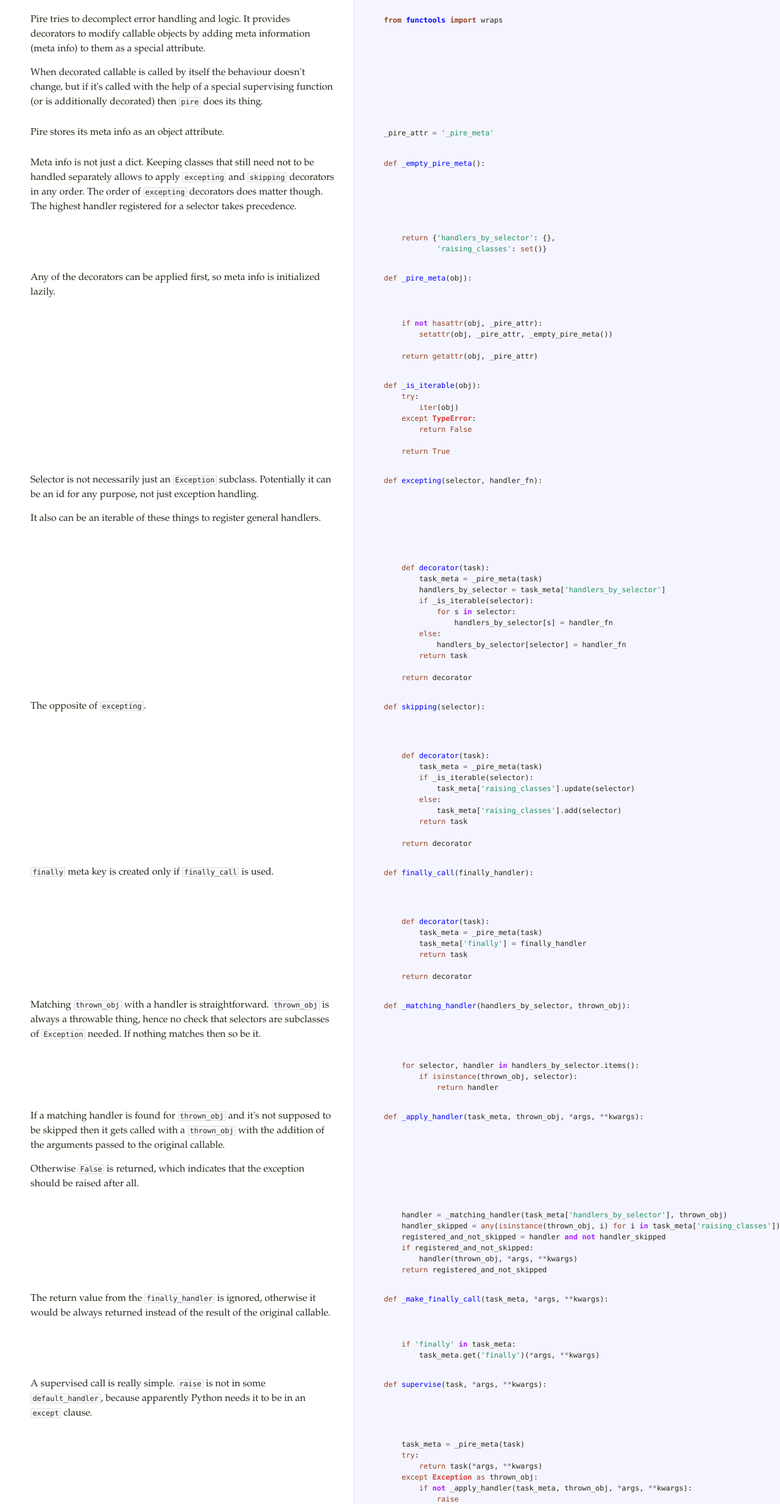
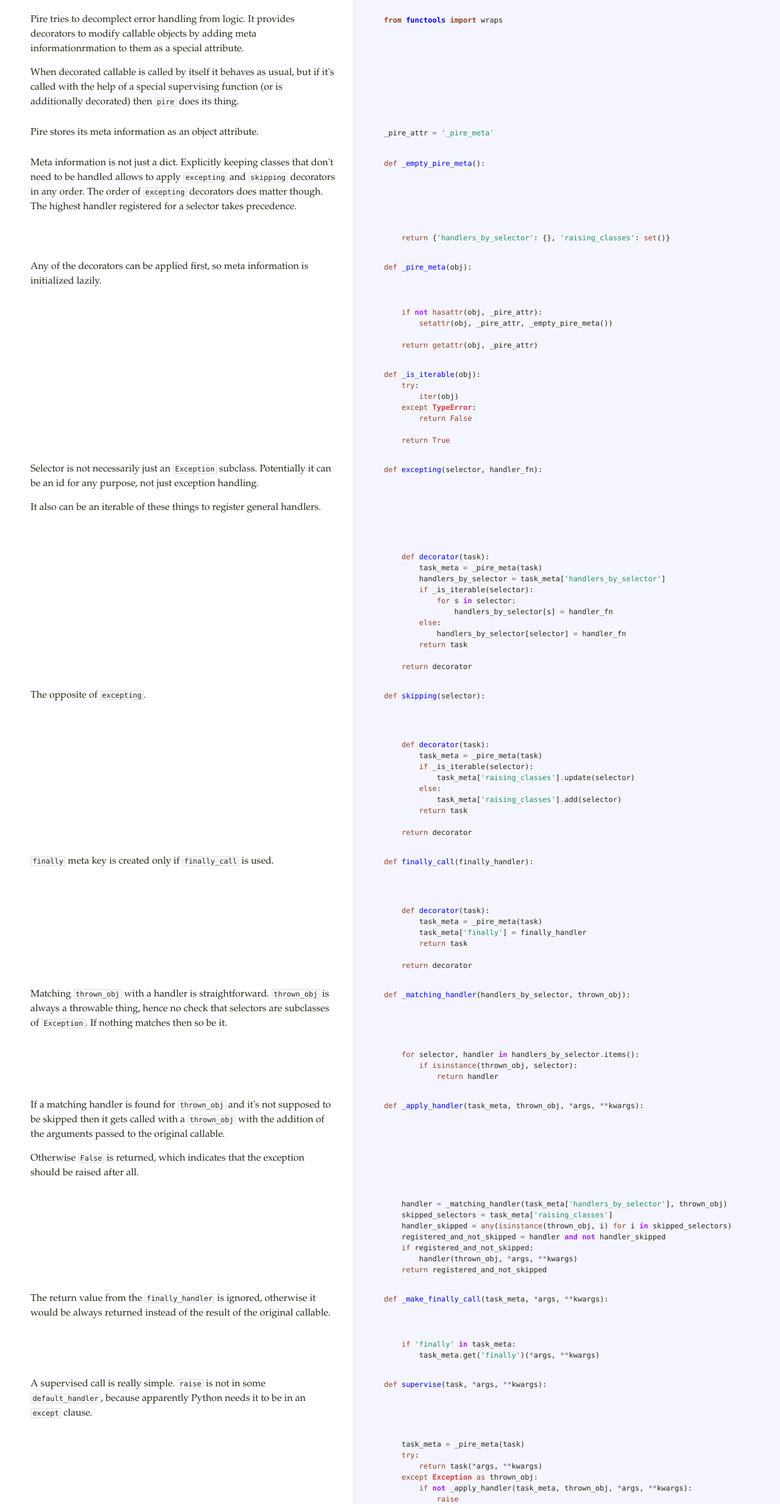
Before and after one commit to idmitrievsky/pire, a plain HTML site: page docs/index.html in a window 1280 px wide. Shown: the part 80-2546 px from the top of the page at 61% size. Drawn offline with Linux system fonts and the light colour scheme.

Commit message:
Regenerate the docs

```diff
--- a/docs/index.html
+++ b/docs/index.html
@@ -17,10 +17,10 @@
       <div class='octowrap'>
         <a class='octothorpe' href='#section-0'>#</a>
       </div>
-      <p>Pire tries to decomplect error handling and logic. It provides
-decorators to modify callable objects by adding meta information
-(meta info) to them as a special attribute.</p>
-<p>When decorated callable is called by itself the behaviour doesn't change,
+      <p>Pire tries to decomplect error handling from logic. It provides
+decorators to modify callable objects by adding meta informationrmation
+to them as a special attribute.</p>
+<p>When decorated callable is called by itself it behaves as usual,
 but if it's called with the help of a special supervising function
 (or is additionally decorated) then <code>pire</code> does its thing.</p>
     </div>
@@ -34,7 +34,7 @@ but if it's called with the help of a special supervising function
       <div class='octowrap'>
         <a class='octothorpe' href='#section-1'>#</a>
       </div>
-      <p>Pire stores its meta info as an object attribute.</p>
+      <p>Pire stores its meta information as an object attribute.</p>
     </div>
     <div class='code'>
       <div class="highlight"><pre><span class="n">_pire_attr</span> <span class="o">=</span> <span class="s1">&#39;_pire_meta&#39;</span></pre></div>
@@ -46,9 +46,9 @@ but if it's called with the help of a special supervising function
       <div class='octowrap'>
         <a class='octothorpe' href='#section-2'>#</a>
       </div>
-      <p>Meta info is not just a dict. Keeping classes
-that still need not to be handled separately
-allows to apply <code>excepting</code> and <code>skipping</code> decorators in any order.
+      <p>Meta information is not just a dict. Explicitly keeping
+classes that don't need to be handled allows to apply
+<code>excepting</code> and <code>skipping</code> decorators in any order.
 The order of <code>excepting</code> decorators does matter though.
 The highest handler registered for a selector takes precedence.</p>
     </div>
@@ -65,8 +65,7 @@ The highest handler registered for a selector takes precedence.</p>
 
     </div>
     <div class='code'>
-      <div class="highlight"><pre>    <span class="k">return</span> <span class="p">{</span><span class="s1">&#39;handlers_by_selector&#39;</span><span class="p">:</span> <span class="p">{},</span>
-            <span class="s1">&#39;raising_classes&#39;</span><span class="p">:</span> <span class="nb">set</span><span class="p">()}</span></pre></div>
+      <div class="highlight"><pre>    <span class="k">return</span> <span class="p">{</span><span class="s1">&#39;handlers_by_selector&#39;</span><span class="p">:</span> <span class="p">{},</span> <span class="s1">&#39;raising_classes&#39;</span><span class="p">:</span> <span class="nb">set</span><span class="p">()}</span></pre></div>
     </div>
   </div>
   <div class='clearall'></div>
@@ -76,7 +75,7 @@ The highest handler registered for a selector takes precedence.</p>
         <a class='octothorpe' href='#section-4'>#</a>
       </div>
       <p>Any of the decorators can be applied first, so meta
-info is initialized lazily. </p>
+information is initialized lazily.</p>
     </div>
     <div class='code'>
       <div class="highlight"><pre><span class="k">def</span> <span class="nf">_pire_meta</span><span class="p">(</span><span class="n">obj</span><span class="p">):</span></pre></div>
@@ -122,8 +121,7 @@ info is initialized lazily. </p>
         <a class='octothorpe' href='#section-7'>#</a>
       </div>
       <p>Selector is not necessarily just an <code>Exception</code> subclass.
-Potentially it can be an id for any purpose,
-not just exception handling.</p>
+Potentially it can be an id for any purpose, not just exception handling.</p>
 <p>It also can be an iterable of these things to register general
 handlers.</p>
     </div>
@@ -258,7 +256,7 @@ handlers.</p>
       </div>
       <p>Matching <code>thrown_obj</code> with a handler is straightforward.
 <code>thrown_obj</code> is always a throwable thing, hence no check
-that selectors are subclasses of <code>Exception</code> needed.
+that selectors are subclasses of <code>Exception</code>.
 If nothing matches then so be it.</p>
     </div>
     <div class='code'>
@@ -306,7 +304,8 @@ should be raised after all.</p>
     </div>
     <div class='code'>
       <div class="highlight"><pre>    <span class="n">handler</span> <span class="o">=</span> <span class="n">_matching_handler</span><span class="p">(</span><span class="n">task_meta</span><span class="p">[</span><span class="s1">&#39;handlers_by_selector&#39;</span><span class="p">],</span> <span class="n">thrown_obj</span><span class="p">)</span>
-    <span class="n">handler_skipped</span> <span class="o">=</span> <span class="nb">any</span><span class="p">(</span><span class="nb">isinstance</span><span class="p">(</span><span class="n">thrown_obj</span><span class="p">,</span> <span class="n">i</span><span class="p">)</span> <span class="k">for</span> <span class="n">i</span> <span class="ow">in</span> <span class="n">task_meta</span><span class="p">[</span><span class="s1">&#39;raising_classes&#39;</span><span class="p">])</span>
+    <span class="n">skipped_selectors</span> <span class="o">=</span> <span class="n">task_meta</span><span class="p">[</span><span class="s1">&#39;raising_classes&#39;</span><span class="p">]</span>
+    <span class="n">handler_skipped</span> <span class="o">=</span> <span class="nb">any</span><span class="p">(</span><span class="nb">isinstance</span><span class="p">(</span><span class="n">thrown_obj</span><span class="p">,</span> <span class="n">i</span><span class="p">)</span> <span class="k">for</span> <span class="n">i</span> <span class="ow">in</span> <span class="n">skipped_selectors</span><span class="p">)</span>
     <span class="n">registered_and_not_skipped</span> <span class="o">=</span> <span class="n">handler</span> <span class="ow">and</span> <span class="ow">not</span> <span class="n">handler_skipped</span>
     <span class="k">if</span> <span class="n">registered_and_not_skipped</span><span class="p">:</span>
         <span class="n">handler</span><span class="p">(</span><span class="n">thrown_obj</span><span class="p">,</span> <span class="o">*</span><span class="n">args</span><span class="p">,</span> <span class="o">**</span><span class="n">kwargs</span><span class="p">)</span>
@@ -383,9 +382,9 @@ apparently Python needs it to be in an <code>except</code> clause.</p>
 to <code>fn</code>.</p>
 <p><code>wraps</code> copies all attributes from <code>fn</code>, but
 <code>supervise</code> is still being called on <code>fn</code>, so
-any copied meta info is deleted from <code>wrapper</code>.</p>
-<p>Meta info is lazily initialized, so if it's the
-only called decorator, then there is no meta info.</p>
+any copied meta information is deleted from <code>wrapper</code>.</p>
+<p>Meta information is lazily initialized, so if it's the
+only applied decorator then there is nothing to delete.</p>
     </div>
     <div class='code'>
       <div class="highlight"><pre><span class="k">def</span> <span class="nf">supervised</span><span class="p">(</span><span class="n">fn</span><span class="p">):</span></pre></div>
```
